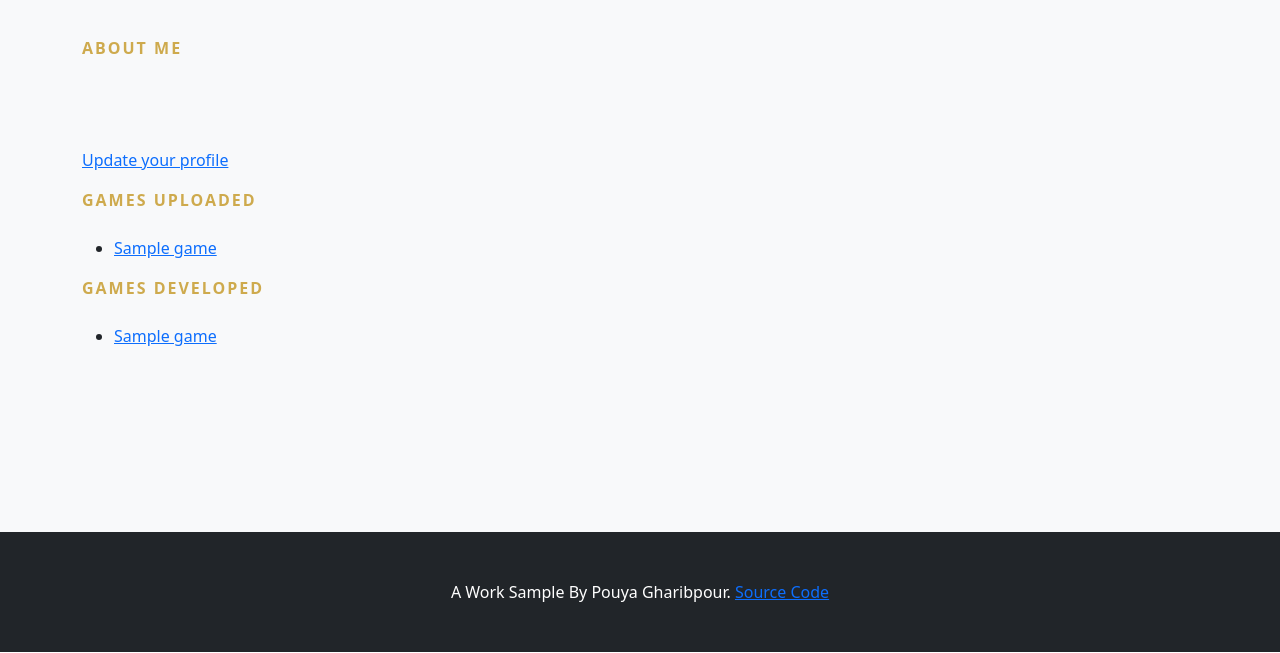
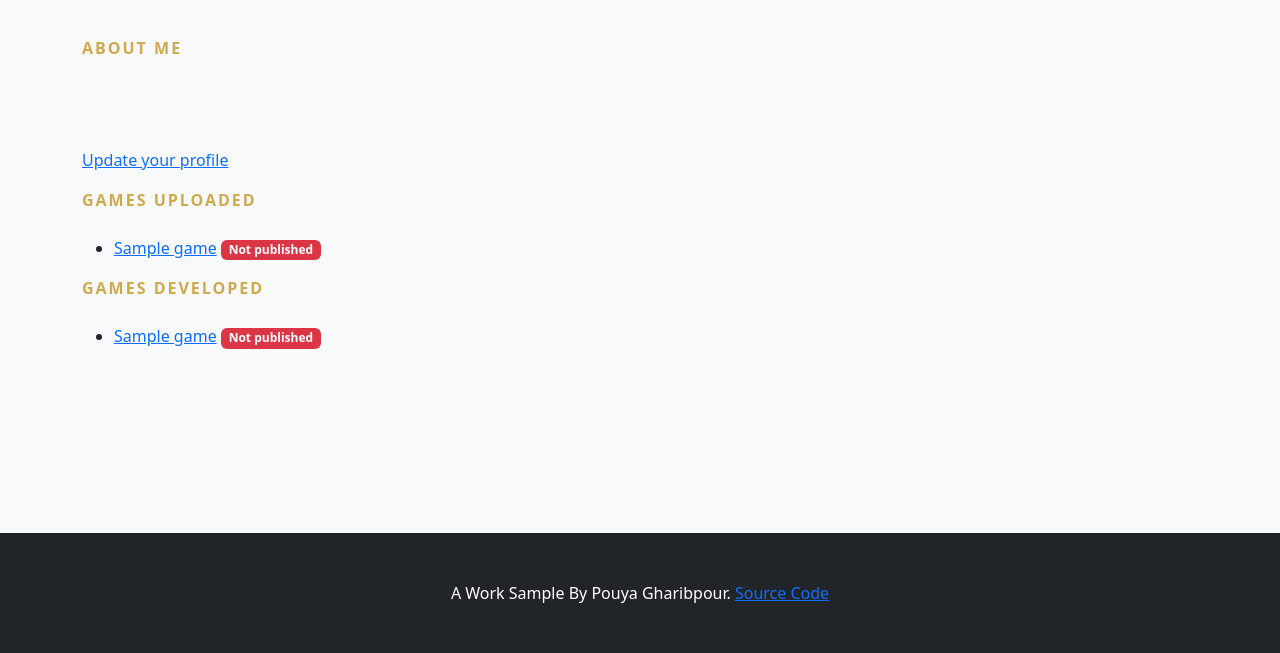
Before and after one commit to pouya-gh/MyGames, a Django app: template accounts/templates/registration/profile.html in a window 1280 px wide. Shown: the part 596-1249 px from the top of the page. Run offline with Django 5.2, Linux system fonts and the light colour scheme; the template is opened without the code that fills it: most values are stand-ins (such as "Sample title", 1, 10 or a date in 2020); parts of the project's set-up code (start-up, migrations or seed data) failed here and were passed over; some libraries are stand-ins or nearby versions.

Commit message:
added visual hints to let user know which posts are not published yet

```diff
--- a/accounts/templates/registration/profile.html
+++ b/accounts/templates/registration/profile.html
@@ -199,6 +199,9 @@
                         {% for game in published_games %}
                         <li>
                             <a href="{% url 'posts:game_details' game.slug %}">{{ game }}</a>
+                            {% if not game.is_published %}
+                            <span class="badge bg-danger">Not published</span>
+                            {% endif %}
                         </li>
                         {% endfor %}
                     </ul>
@@ -209,6 +212,9 @@
                         {% for game in developed_games %}
                         <li>
                             <a href="{% url 'posts:game_details' game.slug %}">{{ game }}</a>
+                            {% if not game.is_published %}
+                            <span class="badge bg-danger">Not published</span>
+                            {% endif %}
                         </li>
                         {% endfor %}
                     </ul>
--- a/posts/templates/posts/game/details.html
+++ b/posts/templates/posts/game/details.html
@@ -11,7 +11,8 @@
         <article>
             <header class="mb-4">
                 <!-- Post title-->
-                <h1 class="fw-bolder mb-1">{{ game.name }}</h1>
+                <h1 class="fw-bolder mb-1">{{ game.name }} </h1>
+                {% if not game.is_published %}<span class="badge bg-danger">Not published</span>{% endif %}
                 <!-- Post meta content-->
                 <div class="text-muted fst-italic mb-2">Posted on {{ game.publish }} by <a href="{% url 'accounts:profile_details' game.author.username %}">{{ game.author }}</a></div>
                 <div class="text-muted fst-italic mb-2">Last update {{ game.updated }}</div>
```
